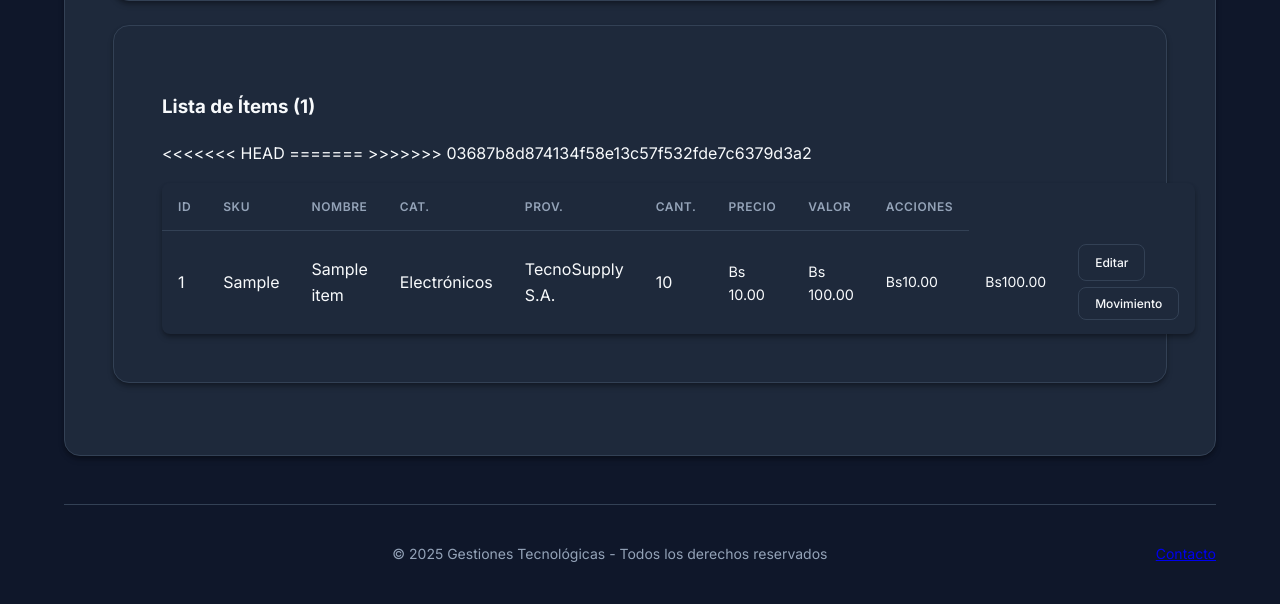
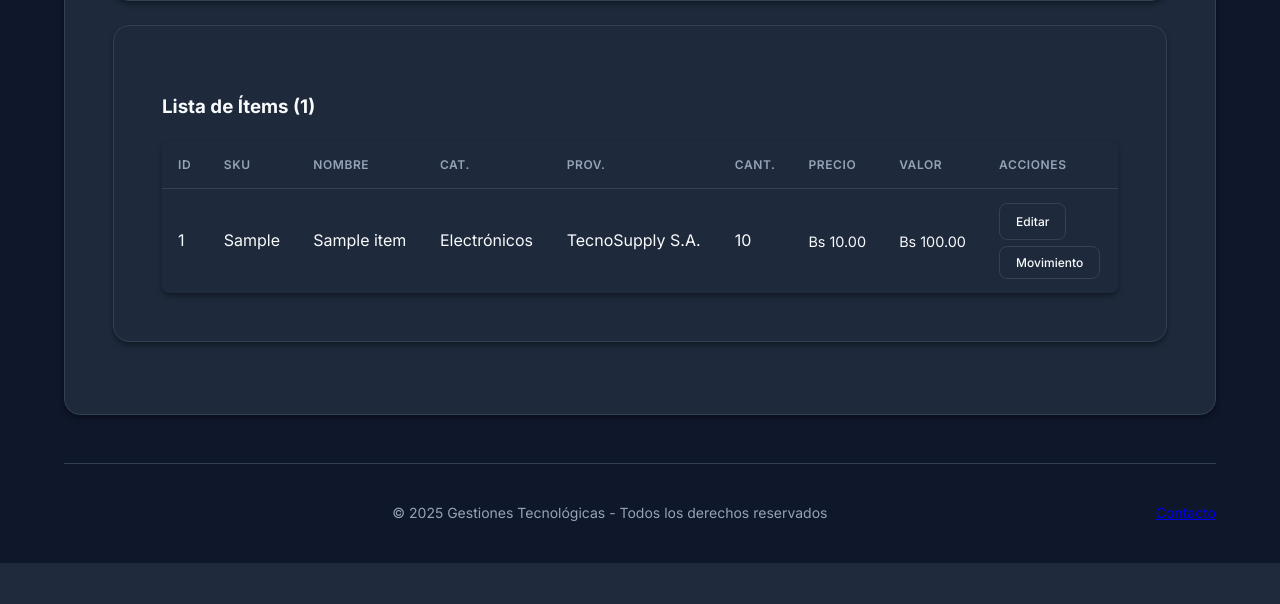
Before and after one commit to EsAlex2/Gestiones_Tecnologicas_2025, a PHP site: page /gestec/items.php in a window 1280 px wide; the page is wider, and only the part inside the window is pictured. Shown: the part 807-1411 px from the top of that part. After the commit the page ends 1370 px from the top of that part, so only its background shows below. Run offline with PHP 8.4, Linux system fonts and the light colour scheme; the visitor is signed in with stand-in values (Sample User, id 1); data comes from the database, SQL or seed files in the repository; tables that the repository leaves empty hold one stand-in row (values such as "Sample post"); some libraries are stand-ins or nearby versions.

Commit message:
monto en bolivares

```diff
--- a/public/items.php
+++ b/public/items.php
@@ -151,13 +151,9 @@ if (is_admin() || is_operator()) {
                         <td><?= h($it['category'] ?? '-') ?></td>
                         <td><?= h($it['supplier'] ?? '-') ?></td>
                         <td><?= h($it['quantity']) ?></td>
-<<<<<<< HEAD
                         <td style="font-size: 0.9em;">Bs <?= number_format($it['unit_price'], 2) ?></td>
                         <td style="font-size: 0.9em;">Bs <?= number_format($it['quantity'] * $it['unit_price'], 2) ?></td>
-=======
-                        <td style="font-size: 14px;">Bs<?= number_format($it['unit_price'], 2) ?></td>
-                        <td style="font-size: 14px;">Bs<?= number_format($it['quantity'] * $it['unit_price'], 2) ?></td>
->>>>>>> 03687b8d874134f58e13c57f532fde7c6379d3a2
+
                         <td>
                             <details>
                                 <summary class="button ghost small">Editar</summary>
```
